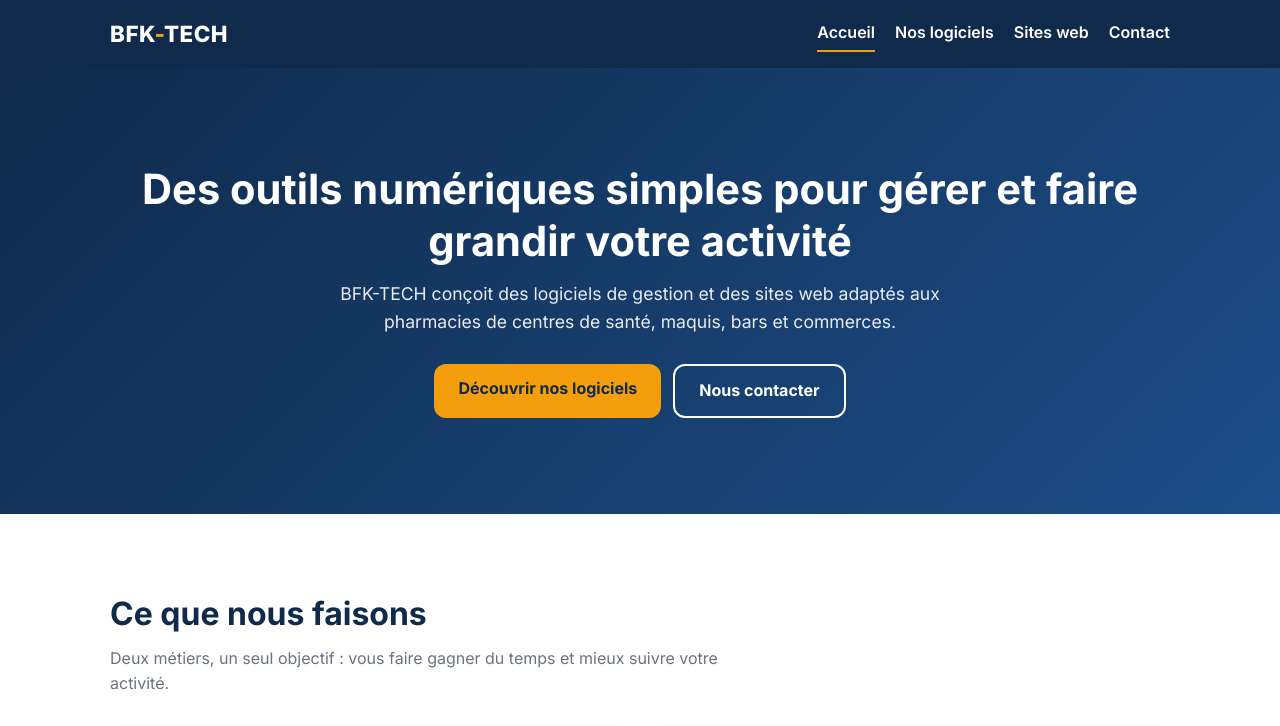
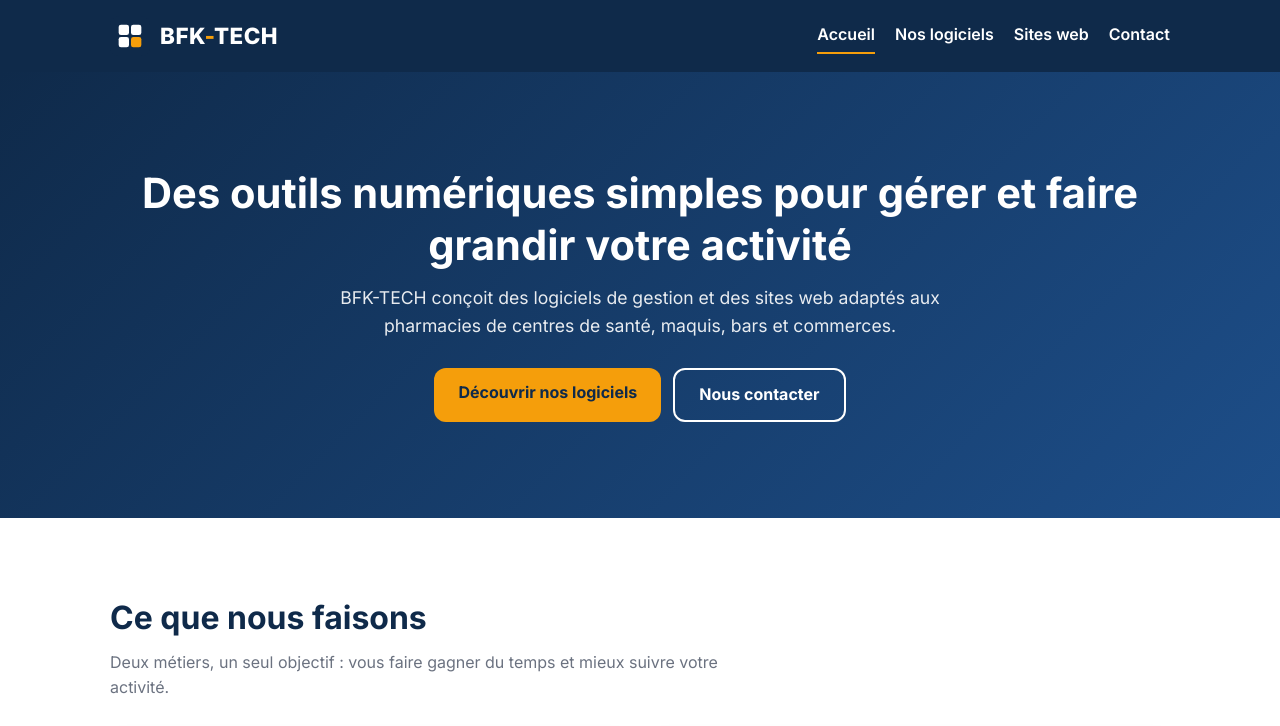
Before and after one commit to BFK09/bfk-tech-vitrine, an Eleventy site: page src/index.html in a window 1280 px wide. Shown: the top 726 px of the page. Built offline with nearby package versions, Linux system fonts and the light colour scheme; Eleventy itself is replaced by a stand-in of ours; files that its build step writes are made by us from their sources.

Commit message:
Logo : symbole BFK-TECH dans l'en-tête et nouvelle icône d'onglet
Co-Authored-By: Claude Opus 5.5 <noreply@anthropic.com>

```diff
--- a/src/_includes/base.njk
+++ b/src/_includes/base.njk
@@ -34,7 +34,8 @@
 <body>
     <header class="site-header">
         <div class="container">
-            <a class="logo" href="index.html">BFK<span>-</span>TECH</a>
+            <!-- alt="" : le nom écrit juste après suffit, le lecteur d'écran ne lira pas « BFK-TECH » deux fois -->
+            <a class="logo" href="index.html"><img class="logo__symbol" src="img/logo.svg" alt="" width="40" height="40"><span class="logo__text">BFK<span>-</span>TECH</span></a>
             <nav class="nav" aria-label="Menu principal">
                 {%- for item in menu %}
                 <a href="{{ item.href }}"{% if item.href == permalink %} aria-current="page"{% endif %}>{{ item.label }}</a>
--- a/src/css/style.css
+++ b/src/css/style.css
@@ -131,8 +131,21 @@ img {
     letter-spacing: 0.5px;
 }
 
-.logo span {
+/* Seul le tiret (le span DANS .logo__text) est orange */
+.logo__text span {
     color: var(--color-accent);
+}
+
+/* Le symbole à gauche du nom : flex aligne l'image et le texte sur la même ligne.
+   Le texte est regroupé dans .logo__text, sinon gap écarterait aussi « BFK », « - » et « TECH » */
+.logo {
+    display: inline-flex;
+    align-items: center;
+    gap: 10px;
+}
+
+.logo__symbol {
+    display: block;
 }
 
 .nav {
```
Also changed, not shown: src/img/favicon.svg, src/img/logo.svg (added).
